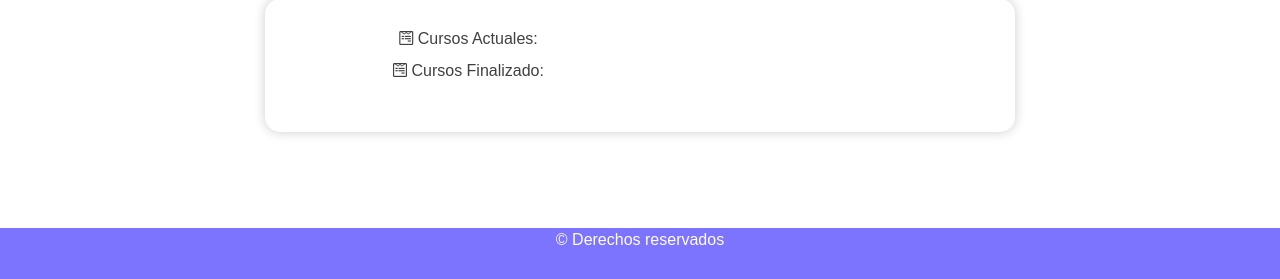
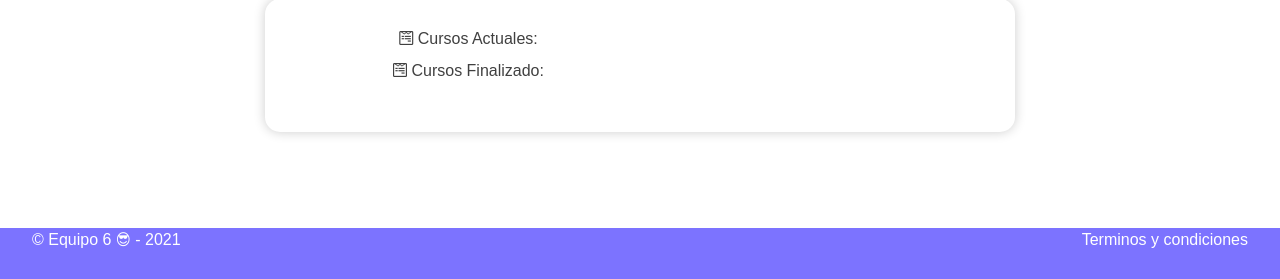
Before and after one commit to melikleiban/ProgramAula, a Spring app: template src/main/resources/templates/perfilAlumno.html in a window 1280 px wide. Shown: the part 608-887 px from the top of the page. Run offline with Thymeleaf, Linux system fonts and the light colour scheme; the template is opened without the code that fills it, so the values that code supplies are empty; some libraries are stand-ins or nearby versions.

Commit message:
Cambio en el footer pag perfil alumno

```diff
--- a/src/main/resources/static/css/estiloPerfilAlumno.css
+++ b/src/main/resources/static/css/estiloPerfilAlumno.css
@@ -171,9 +171,14 @@ p {
     margin-bottom: 1.6em;
 }
 
-.container {
+.pie {
     width: 100%;
     margin: 0 auto;
+    padding: 0 2rem;
+    display: flex;
+    justify-content: space-between;
+    align-items: center;
+    flex-wrap: wrap;
 }
 
 .header {
--- a/src/main/resources/templates/perfilAlumno.html
+++ b/src/main/resources/templates/perfilAlumno.html
@@ -56,8 +56,9 @@
         </div>
     </section>
     <footer class="footer">
-        <div class="container">
-            <p>© Derechos reservados</p>
+        <div class="container pie">
+            <p>© Equipo 6 😎 - 2021</p>
+            <p>Terminos y condiciones</p>
         </div>
     </footer>
     <script src="https://kit.fontawesome.com/2c36e9b7b1.js" crossorigin="anonymous"></script>
```
Also changed, not shown: 3 other files.
